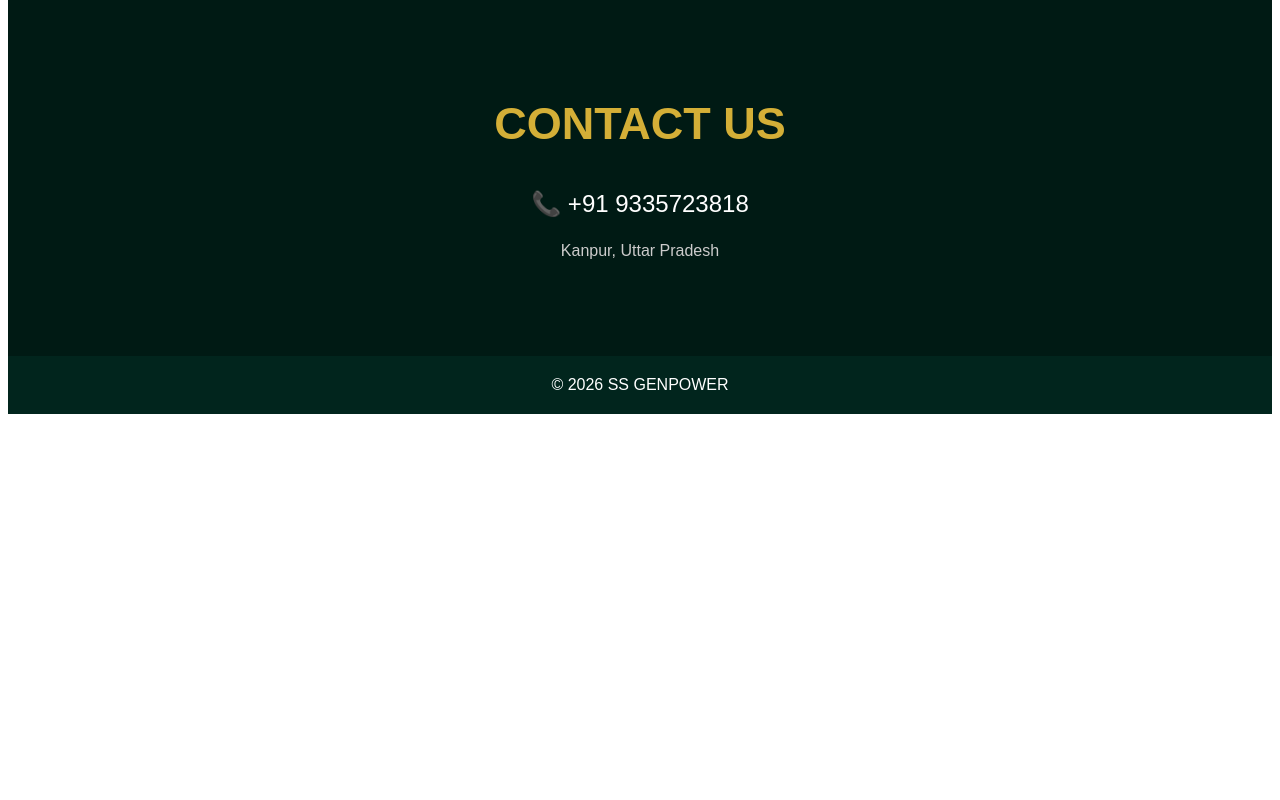
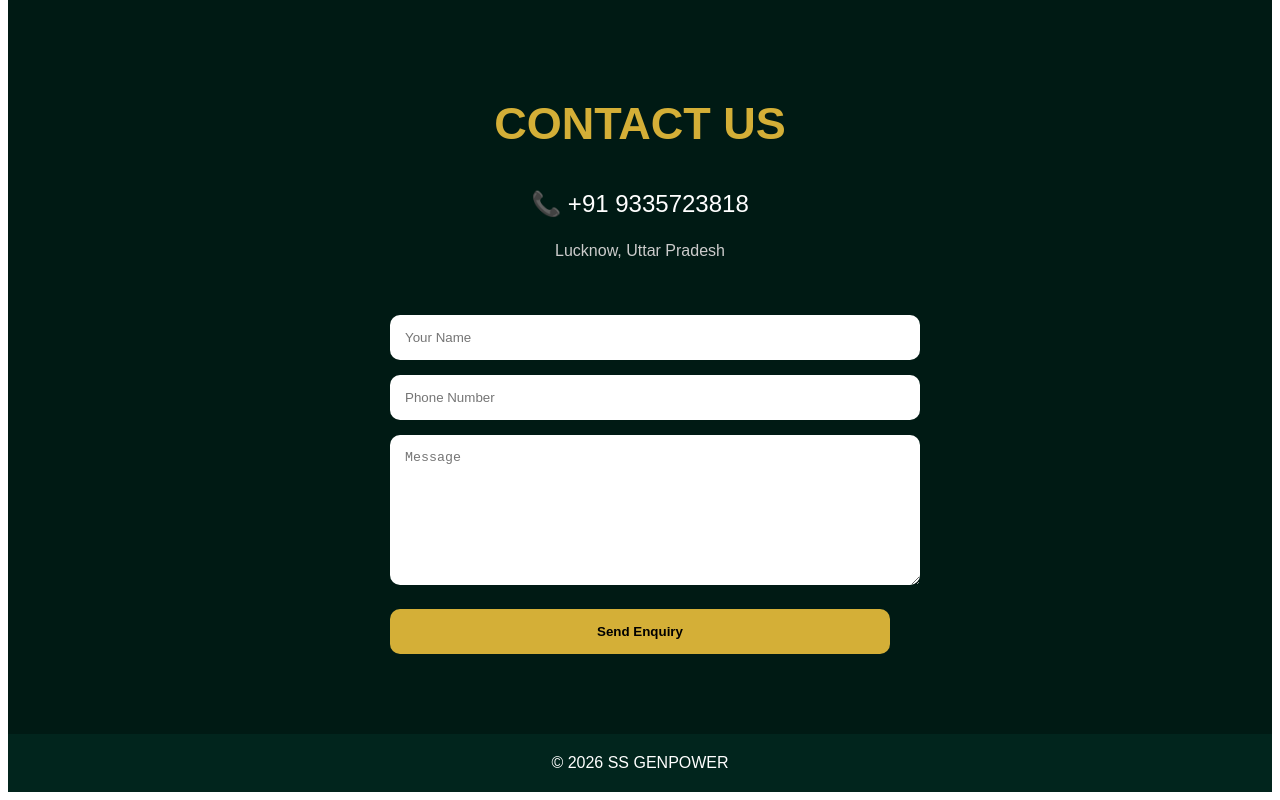
Before and after one commit to ssgenpower9554-creator/ss-genpower, a React (Vite) app: page / in a window 1280 px wide. Shown: the part 1877-2677 px from the top of the page. Before the commit the page ends 2299 px from the top, so only its background shows below. Built offline with nearby package versions, Linux system fonts and the light colour scheme.

Commit message:
Update App.jsx

```diff
--- a/src/App.jsx
+++ b/src/App.jsx
@@ -7,6 +7,7 @@
 import Login from "./admin/Login";
 import Dashboard from "./admin/Dashboard";
 import Gallery from "./admin/Gallery";
+import ContactForm from "./components/ContactForm";
 
 function Home() {
 
@@ -212,8 +213,9 @@
           color:"#ccc",
           marginTop:"10px"
         }}>
-          Kanpur, Uttar Pradesh
+          Lucknow, Uttar Pradesh
         </p>
+        <ContactForm />
 
       </section>
 
```
